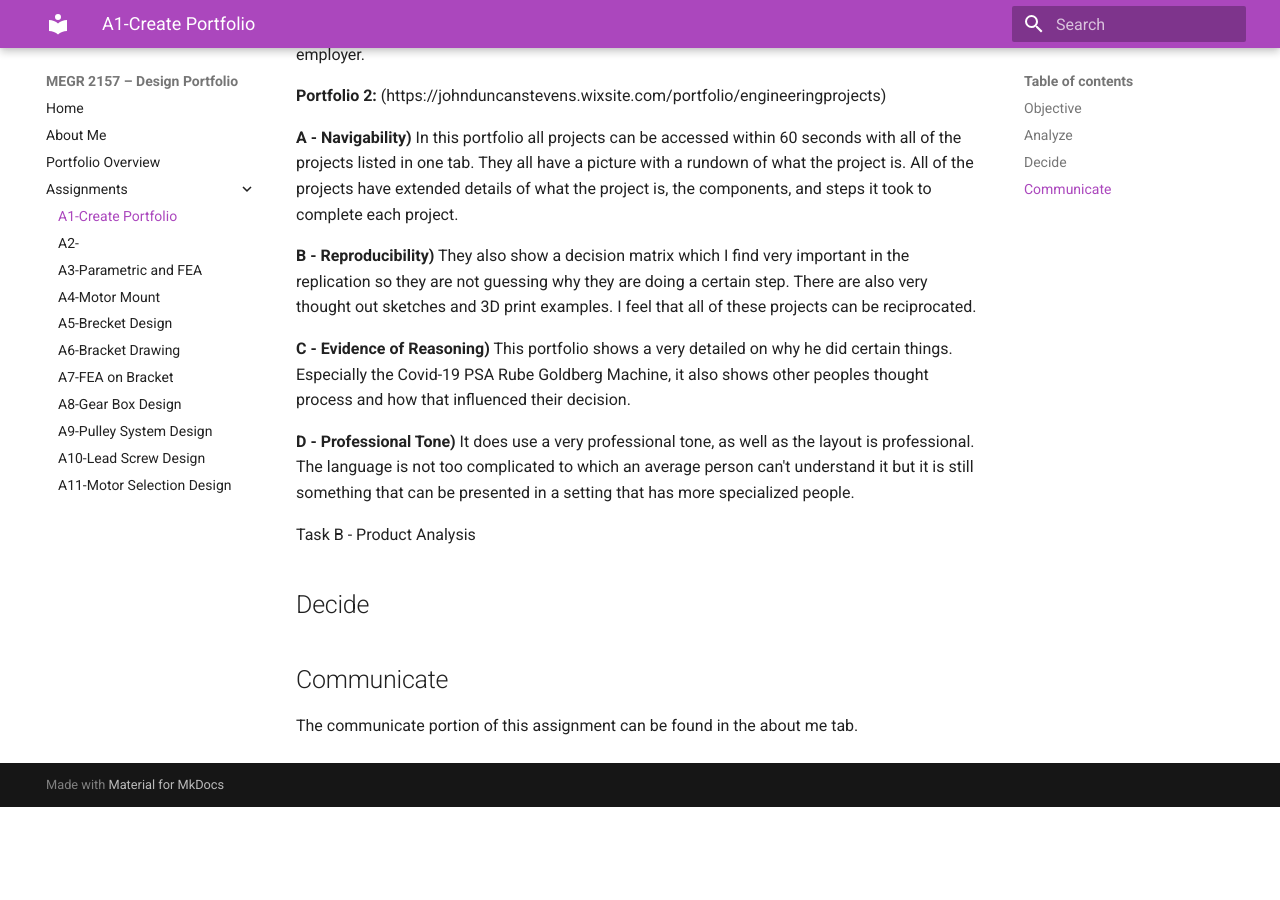
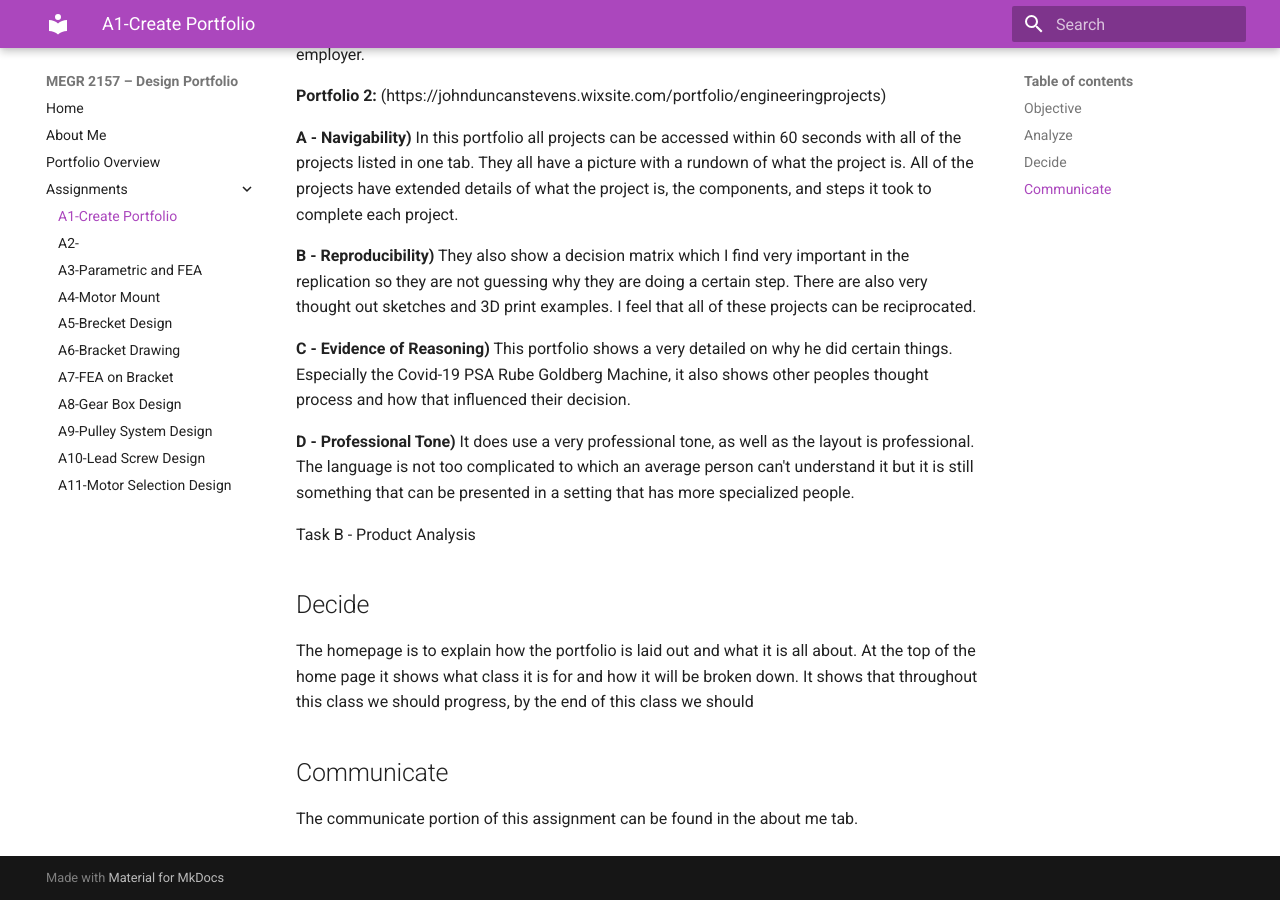
Before and after one commit to lexiecox628/megr2157-portfolio, an MkDocs documentation site: the page built from docs/assignments/A01/index.md, in a window 1280 px wide and 900 px high, scrolled down 795 px. Built offline with MkDocs 1.6.1 and Material for MkDocs 9.7.7, drawn with Linux system fonts in a browser that asks for light colours; before the commit the page ends 1602 px from its top, so only the background shows below that.

Commit message:
Update index.md

```diff
--- a/docs/assignments/A01/index.md
+++ b/docs/assignments/A01/index.md
@@ -33,7 +33,7 @@ Task B - Product Analysis
 
 ## Decide
 
-
+The homepage is to explain how the portfolio is laid out and what it is all about. At the top of the home page it shows what class it is for and how it will be broken down. It shows that throughout this class we should progress, by the end of this class we should
 
 ## Communicate
 
```
